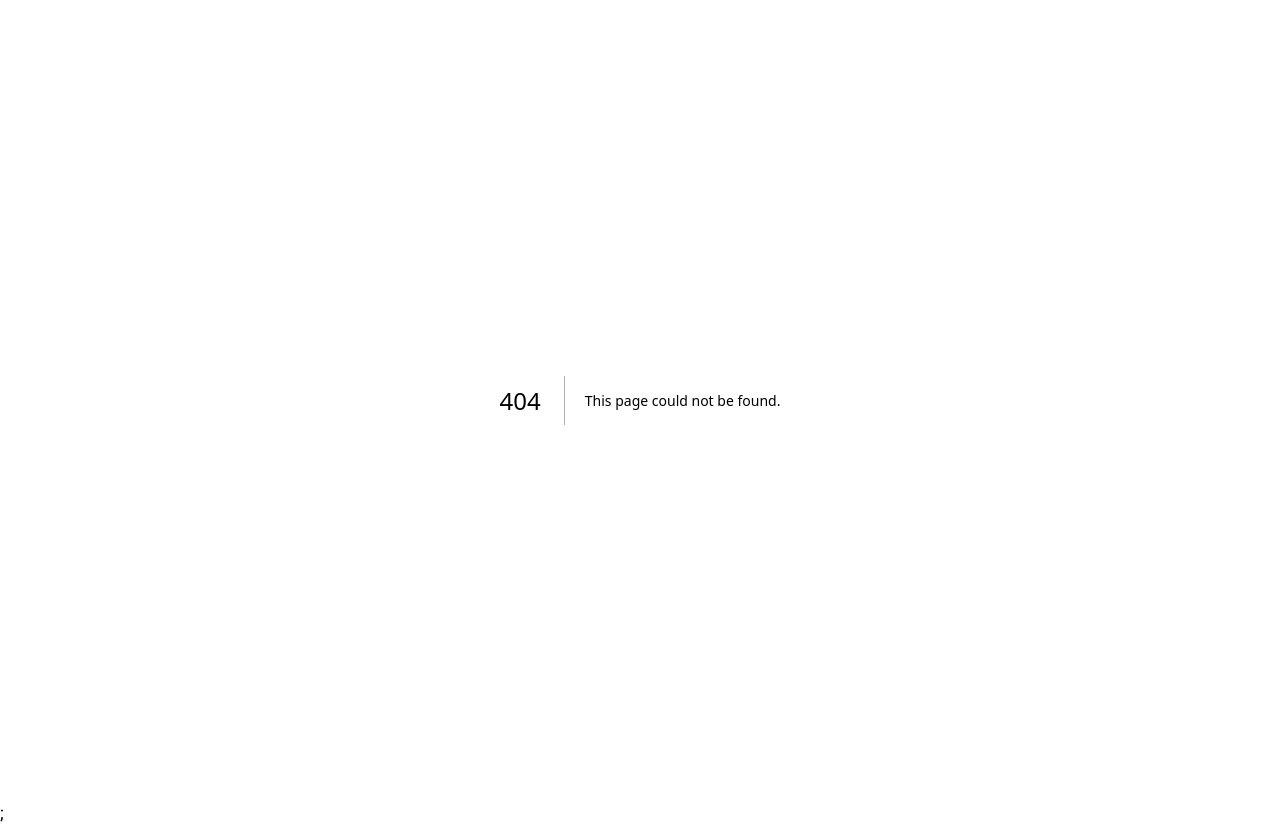
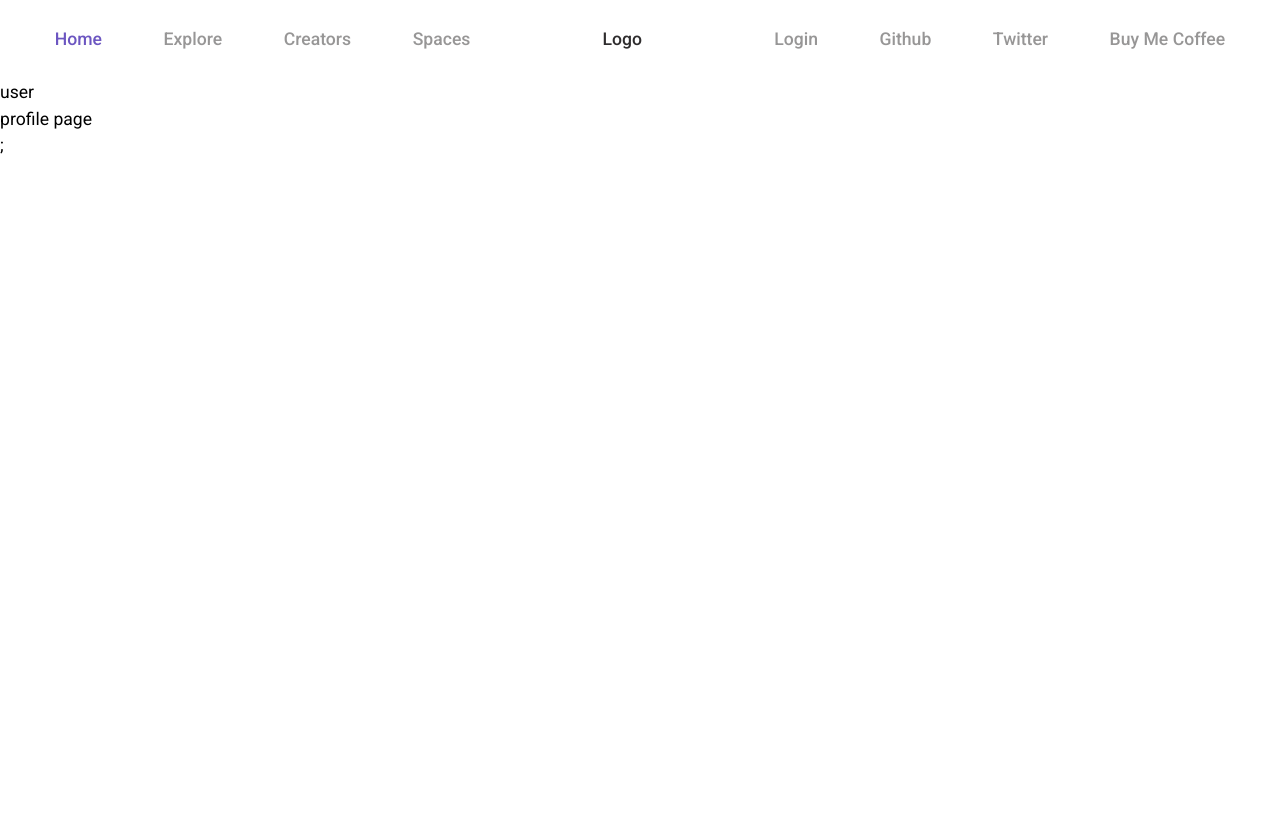
Before and after one commit to ManishBisht777/tweetspace, a Next.js app: page /user/1 in a window 1280 px wide. Before the commit this address had no page. After the commit the page ends 800 px from the top, so only its background shows below. Built offline with nearby package versions, Linux system fonts and the light colour scheme.

Commit message:
feat: navbar on all pages

```diff
--- a/src/pages/_app.tsx
+++ b/src/pages/_app.tsx
@@ -1,3 +1,5 @@
+import Navbar from "@/components/navbar/Navbar";
+import useArea from "@/hooks/useArea";
 import "@/styles/globals.css";
 import type { AppProps } from "next/app";
 import { Montserrat, Roboto } from "next/font/google";
@@ -16,6 +18,8 @@ const robotto = Roboto({
 });
 
 export default function App({ Component, pageProps }: AppProps) {
+  const { width } = useArea();
+
   return (
     <>
       <style jsx global>
@@ -26,6 +30,7 @@ export default function App({ Component, pageProps }: AppProps) {
           }
         `}
       </style>
+      {width >= 1024 ? <Navbar /> : <Navbar isMobile />}
       <main className={`${robotto.variable} ${montserrat.variable}`}>
         <Component {...pageProps} />
       </main>
--- a/src/pages/index.tsx
+++ b/src/pages/index.tsx
@@ -1,19 +1,14 @@
 import Features from "@/components/home/Features";
 import Hero from "@/components/home/Hero";
 import Testimonial from "@/components/home/Testimonials";
-import Navbar from "@/components/navbar/Navbar";
 import Head from "@/components/utilities/Head";
-import useArea from "@/hooks/useArea";
 import Container from "@/layouts/Container";
 
 export default function Home() {
-  const { width } = useArea();
-
   return (
     <>
       <Head />
       <section className="z-0">
-        {width >= 1024 ? <Navbar /> : <Navbar isMobile />}
         <Hero />
         <Features />
         <Container>
--- /dev/null
+++ b/src/pages/user/[userId]/index.tsx
@@ -0,0 +1,14 @@
+import React from "react";
+
+type Props = {};
+
+const index = (props: Props) => {
+  return (
+    <div>
+      user
+      <p>profile page</p>
+    </div>
+  );
+};
+
+export default index;
```
